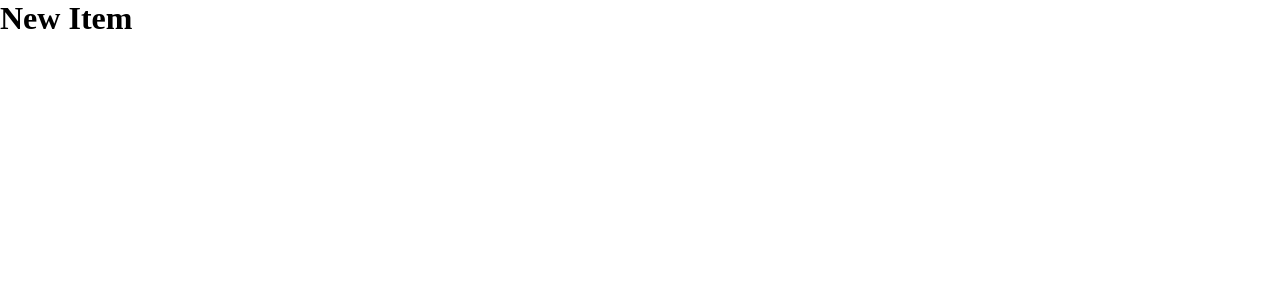
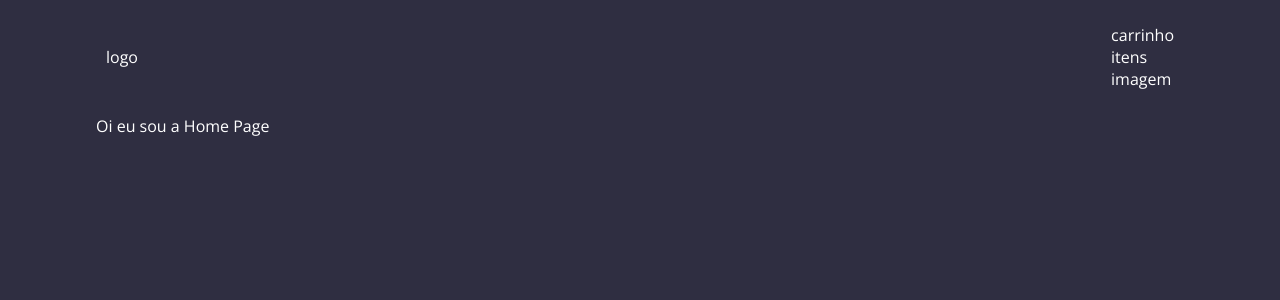
Before and after one commit to ArturRibeiro01/wefit_desafio_react, a React (Vite) app: page / in a window 1280 px wide. Shown: the top 300 px of the page. Built offline with nearby package versions, Linux system fonts and the light colour scheme.

Commit message:
:construction: Rotas Padrões e Header

```diff
--- a/package.json
+++ b/package.json
@@ -12,6 +12,7 @@
     "@types/styled-components": "^5.1.26",
     "react": "^18.2.0",
     "react-dom": "^18.2.0",
+    "react-router-dom": "^6.9.0",
     "styled-components": "^5.3.9"
   },
   "devDependencies": {
--- a/src/App.tsx
+++ b/src/App.tsx
@@ -1,15 +1,18 @@
 import { ThemeProvider } from 'styled-components'
+import { AppRoutes } from './routes'
 import { defaultTheme } from './styles/themes/default'
 import { GlobalStyle } from './styles/themes/global'
-
+import { BrowserRouter } from 'react-router-dom'
 
 function App() {
   return (
     <>
+    <BrowserRouter>
       <ThemeProvider theme={defaultTheme}>
-        <h1>New Item</h1>
+        <AppRoutes/>
         <GlobalStyle />
       </ThemeProvider>
+      </BrowserRouter>
     </>
   )
 
--- /dev/null
+++ b/src/components/organisms/Global/Header/index.tsx
@@ -0,0 +1,19 @@
+import React from 'react'
+import { HeaderContainer } from './styles'
+
+export default function HeaderOrganism() {
+  return (
+    <HeaderContainer>
+      <div>logo</div>
+      <div>
+        <div>
+          <div>
+            <p>carrinho</p>
+            <p>itens</p>
+          </div>
+          <p>imagem</p>
+        </div>
+      </div>
+    </HeaderContainer>
+  )
+}
--- /dev/null
+++ b/src/components/organisms/Global/Header/styles.ts
@@ -0,0 +1,9 @@
+import styled from 'styled-components'
+
+export const HeaderContainer = styled.section`
+  width: 100%;
+  display: flex;
+  justify-content: space-between;
+  padding: 1.531rem 0.625rem;
+  align-items: center;
+`
--- /dev/null
+++ b/src/pages/Home/index.tsx
@@ -0,0 +1,7 @@
+import React from 'react'
+
+export default function HomePage() {
+  return (
+    <div>Oi eu sou a Home Page</div>
+  )
+}
--- /dev/null
+++ b/src/pages/Main/index.tsx
@@ -0,0 +1,13 @@
+import React from 'react'
+import { Outlet } from 'react-router-dom'
+import HeaderOrganism from '../../components/organisms/Global/Header'
+import { MainContainer } from './styles'
+
+export default function MainPage() {
+  return (
+    <MainContainer>
+      <HeaderOrganism/>
+      <Outlet/>
+    </MainContainer>
+  )
+}
--- /dev/null
+++ b/src/pages/Main/styles.ts
@@ -0,0 +1,10 @@
+
+import styled from 'styled-components'
+
+export const MainContainer = styled.section`
+  width: 100%;
+  max-width: 1120px;
+  min-height: 100vh;
+  margin: 0 auto;
+  padding: 0 1rem;
+`
--- /dev/null
+++ b/src/pages/NoMatch/index.tsx
@@ -0,0 +1,7 @@
+import React from 'react'
+
+export default function NoMatchPage() {
+  return (
+    <div>Eu sou o No Match Page</div>
+  )
+}
--- /dev/null
+++ b/src/pages/Order/index.tsx
@@ -0,0 +1,7 @@
+
+
+export default function OrderPage() {
+  return (
+    <div>Eu sou o OrderPage</div>
+  )
+}
--- /dev/null
+++ b/src/routes.tsx
@@ -0,0 +1,20 @@
+import { Routes, Route } from 'react-router-dom'
+import HomePage from './pages/Home'
+import MainPage from './pages/Main'
+import NoMatchPage from './pages/NoMatch'
+import OrderPage from './pages/Order'
+
+
+export function AppRoutes() {
+  return (
+    <Routes>
+      <Route path='/' element={<MainPage />}>
+
+        <Route path='/' element={<HomePage />} />
+        <Route path='carrinho' element={<OrderPage />} />
+        <Route path ="*" element={<NoMatchPage />}/>
+
+      </Route>
+    </Routes>
+  )
+}
--- a/src/styles/themes/global.ts
+++ b/src/styles/themes/global.ts
@@ -8,4 +8,20 @@ export const GlobalStyle = createGlobalStyle`
     box-sizing: border-box;
   }
 
+  body {
+    background-color: ${(props) => props.theme.background};
+    color: ${(props) => props.theme.white};
+    -webkit-font-smoothing: antialised;
+  }
+
+
+  :focus {
+    outline: none;
+  }
+
+
+  body, input, textarea, button {
+    font: 400 1rem 'Open Sans', sans-serif;
+  }
+
 `
```
Also changed, not shown: src/@types/styled.d.ts (+5 -5 lines), 1 other file (tests, documents, lock files or other folders).
